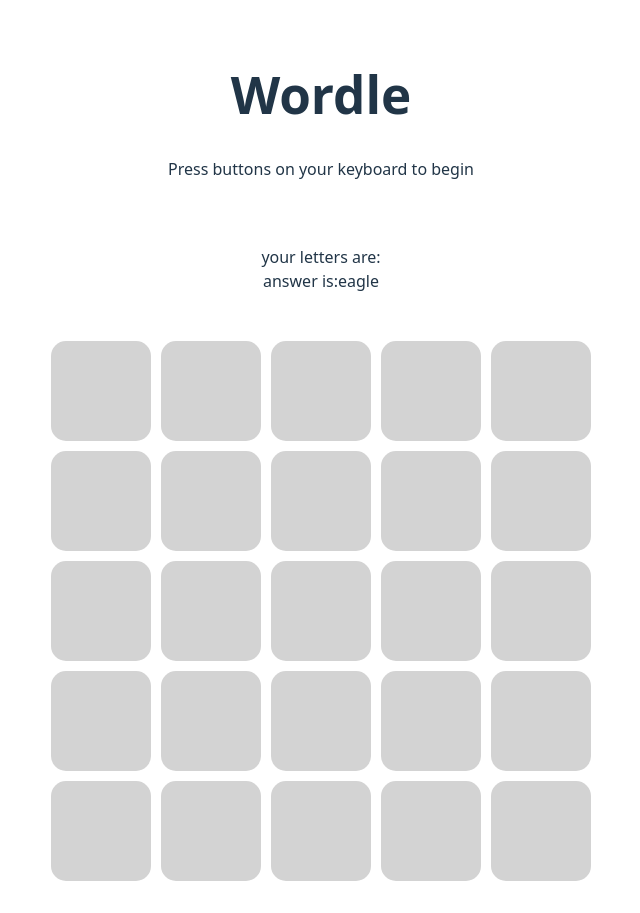
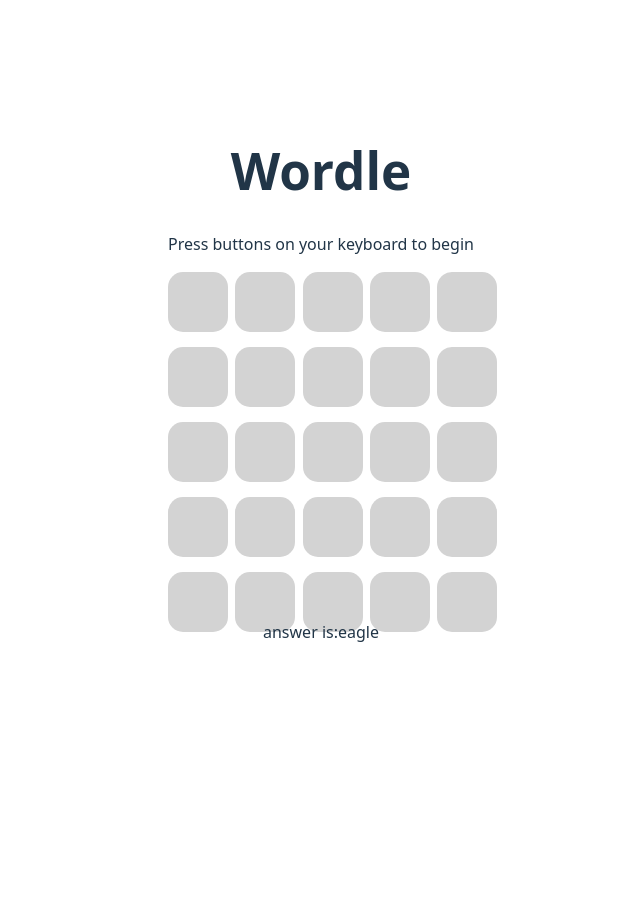
Before and after one commit to metrolink/wordle, a React (Vite) app: page / in a window 1280 px wide. Shown: the whole page, without its empty margins (319-959 px from the left). After the commit the page ends 800 px from the top, so only its background shows below. Built offline with nearby package versions, Linux system fonts and the light colour scheme.

Commit message:
cleaned up code, fixed invalid words

```diff
--- a/src/App.jsx
+++ b/src/App.jsx
@@ -1,55 +1,47 @@
 import {useState, useEffect } from 'react'
 import './App.css'
 import { answer, checkWord, validateAnswer} from './createAnswer'
-import {SvgDrawer} from './svgDrawer'
 import SVGGrid from './svgExperimental'
 
 function App() {
-  const [keyPresses, setKeyPresses] = useState([])
   const [answerWord] = useState(answer());
   const [attempt, setAttempt] = useState(0)
   const [fullWords, setFullWords] = useState([])
+  const [finished, setFinished] = useState(false)
 
   const wordlength = 5;
   const attemptLimit = 5;
 
+  function handleInput(button){
+    if(button.key.length < 2){
+      if(attempt < attemptLimit){
+        if(!finished){
+          if((fullWords.length % wordlength) > 0){
+            const updatedFullWords = [...fullWords,{char:button.key, color: 'lightgrey'}]
+            setFullWords(updatedFullWords)
 
+            if ((fullWords.length % wordlength) === wordlength -1){
+              const checkedWord = validateAnswer(updatedFullWords, answerWord);
+              setFinished(checkWord(checkedWord))
+              setFullWords(checkedWord)
+
+              if(checkedWord !== updatedFullWords){
+              setAttempt(attempt+1);
+              }
+            }
+          }
+          else{
+            setFullWords([...fullWords,{char:button.key, color: 'lightgrey'}])
+          }
+        }
+      }
+    }
+  }
 
   useEffect(() => {
     const onKeyDown = (e) => {
-    if(attempt < attemptLimit){
-      if(!checkWord(keyPresses,answerWord)){
-        if(keyPresses.length < wordlength){
-          const updatedKeyPresses = [...keyPresses,{char: e.key, color: 'lightgrey'}];
-          const updatedFullWords = [...fullWords,{char:e.key, color: 'lightgrey'}]
-          //console.log(updatedKeyPresses)
-          setKeyPresses(updatedKeyPresses);
-          setFullWords(updatedFullWords)
-          console.log(e.key)
-          //checkWord(updatedKeyPresses, answerWord);
-          if (keyPresses.length === wordlength -1){
-            const checkedWord = validateAnswer(updatedFullWords, answerWord);
-            console.log(checkedWord);
-            //setKeyPresses(checkedWord);
-            setFullWords(checkedWord)
-
-            //setFullWords([...fullWords,{(attempt):[checkedWord]}])
-            console.log(...fullWords,[checkedWord])
-            setAttempt(attempt+1);
-          }
-        }
-        else{
-
-          setKeyPresses([{char: e.key, color: 'lightgrey'}]);
-          setFullWords([...fullWords,{char:e.key, color: 'lightgrey'}])
-
-
-
-          //checkWord(e.key, answerWord);
-        }
+    handleInput(e)
     }
-  }
-  }
 
     window.addEventListener('keydown', onKeyDown)
     return () => window.removeEventListener('keydown', onKeyDown)
@@ -59,14 +51,12 @@ function App() {
     <>
       <h1>Wordle</h1>
       <p>Press buttons on your keyboard to begin</p>
+      <SVGGrid letter={fullWords}/>
       <div className="card">
         <p>
-          your letters are: {keyPresses.map((ar) => ar.char)}
-          <br/>
           answer is:{answerWord}
         </p>
       </div>
-      <SVGGrid letter={fullWords}/>
     </>
   )
 }
--- a/src/createAnswer.jsx
+++ b/src/createAnswer.jsx
@@ -1,4 +1,4 @@
-import wordList from '../wordlist.json'
+import wordList from './wordlist.json'
 import listOfWords from './words.json'
 
 function generateAnswer() {
@@ -11,6 +11,7 @@ function generateAnswer() {
 export function validateAnswer(word, ans){
 
 
+    //extract last 5 characters
     const guess = word.splice(word.length-5,word.length)
     const guessChar = guess.map(ch => ch.char)
 
@@ -25,7 +26,6 @@ export function validateAnswer(word, ans){
         else if(ans.includes(guessChar[i])){
 
             let regEx = new RegExp(`${guessChar[i]}`, 'g')
-        console.log(wordString.match(regEx) || [])
             if((wordString.match(regEx) || []).length < 2){
             colorArray[i] = 'yellow'
             }
@@ -39,30 +39,30 @@ export function validateAnswer(word, ans){
         return word.concat(keys);
     }
     else{
-        console.log("not a valid word")
-        return [{char: 'f', color:'black'}]
+        alert("not a valid word")
+        return word
     }
 }
 
 
 
-export function checkWord(word, ans) {
-    const arrayAns = ans
+export function checkWord(word) {
+    const guess = word.slice(word.length-5,word.length)
+    const colorArray = guess.map(clr => clr.color)
     let numberOfCorrect = 0;
 
-
-    for (let letter of word){
-        if (arrayAns.includes(letter.char)) {
+    for (let color of colorArray){
+        if (color === 'green') {
             numberOfCorrect++;
         }
     }
 
-    console.log(numberOfCorrect)
-    if(numberOfCorrect === 5)
+    if(numberOfCorrect === 5){
         return true
-    //console.log(arrayAns)
-
+    }
+    else{
         return false;
+    }
 
 
 
--- a/src/svgExperimental.jsx
+++ b/src/svgExperimental.jsx
@@ -4,8 +4,6 @@ import React from 'react';
 function SVGGrid(letter) {
   const characters = 5;
   const attempts = 5;
-
-  console.log(letter);
 
   const generateGrid = () => {
     const grid = [];
@@ -44,14 +42,14 @@ function SVGGrid(letter) {
 
 
   return (
-    <div style={{ display: 'grid', gridTemplateColumns: `repeat(${attempts}, 100px)`, gap: '10px' }}>
+    <div style={{width:'40%', display: 'grid', gridTemplateColumns: `repeat(${attempts}, 50%)`, gap: '5%' }}>
       {grid.map((row, rowIndex) =>
         row.map((color, colIndex) =>
-          <svg key={`${rowIndex}-${colIndex}`} width="100px" height='100px'>
+          <svg key={`${rowIndex}-${colIndex}`} width="60px" height='60px'>
 
-            <rect className='wordle-tile' data-testid={`${rowIndex}-${colIndex}`} width='100px' height='100px' rx='15px' color='lightgrey' fill={colorUndefinedChecker(letter,rowIndex,colIndex) ?? 'lightgrey'} />
+            <rect className='wordle-tile' data-testid={`${rowIndex}-${colIndex}`} width='100%' height='100%' rx='15px' color='lightgrey' fill={colorUndefinedChecker(letter,rowIndex,colIndex) ?? 'lightgrey'} />
 
-            <text x={40} y={50}>{charUndefinedChecker(letter,rowIndex,colIndex) ?? ''}</text>
+            <text x={'40%'} y={'60%'} fontSize={35}>{charUndefinedChecker(letter,rowIndex,colIndex) ?? ''}</text>
 
           </svg>
         )
```
Also changed, not shown: src/wordlist.json (renamed from wordlist.json). Lines whose indentation alone changed are shown as unchanged.
